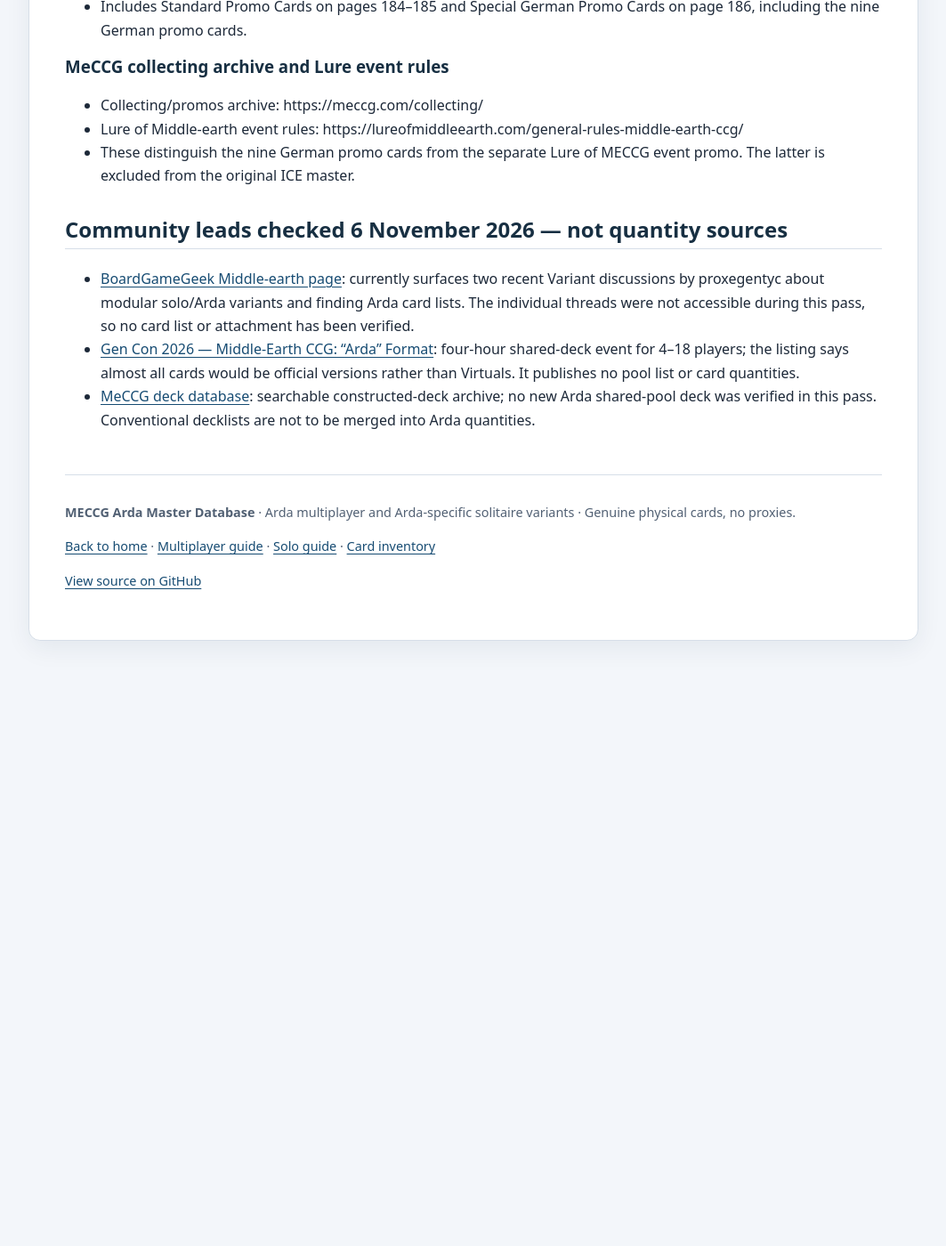
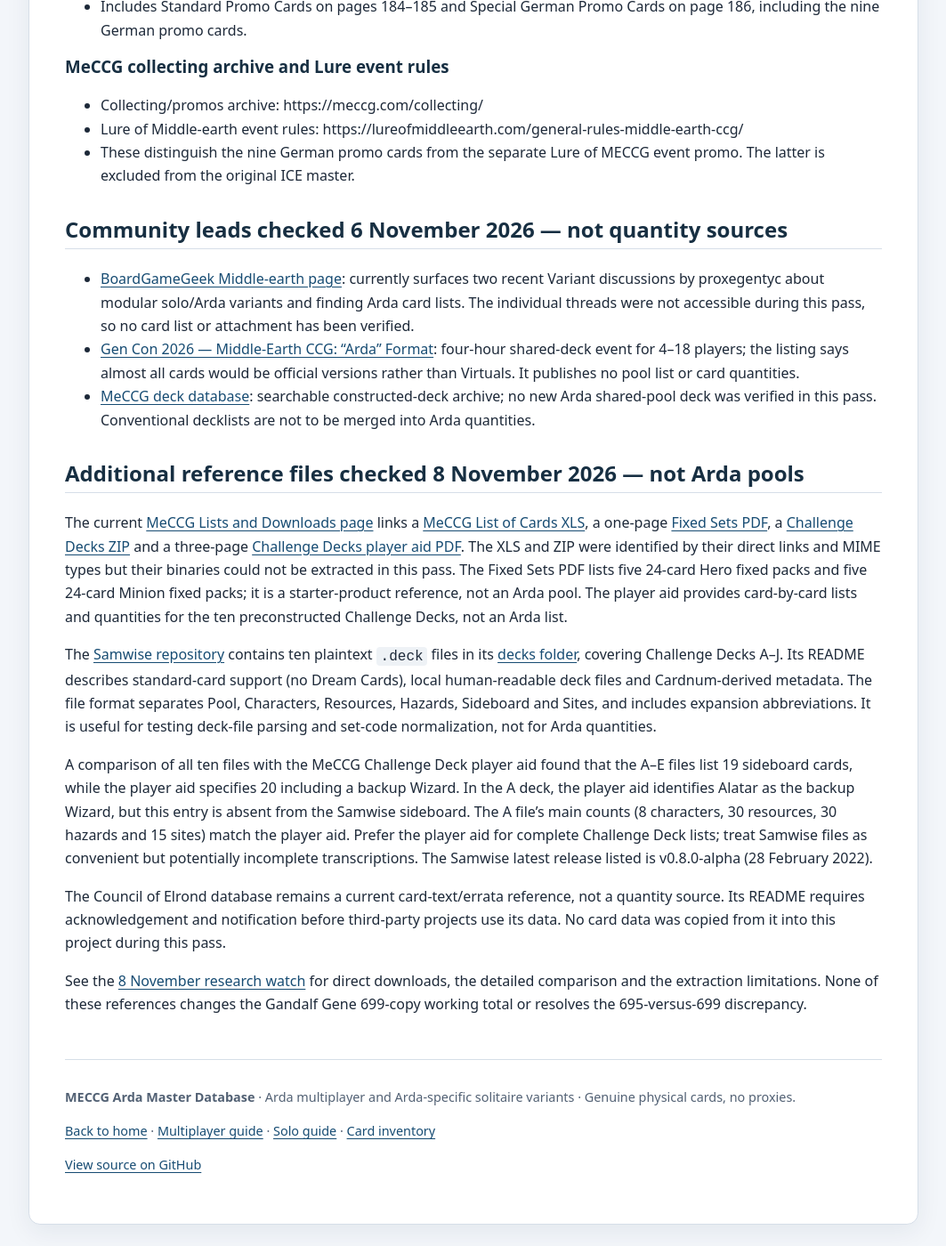
Before and after one commit to JamSpot/meccg-arda-master-database, a Jekyll site: the page built from docs/sources.md, in a window 1280 px wide and 1400 px high, scrolled down 9808 px. Shown: the whole window at 89% size, without its empty margins (108-1171 px from the left). Built offline with Jekyll 4.4.1, drawn with Linux system fonts in a browser that asks for light colours; our own code applies the rules of GitHub Pages for plain Markdown files; before the commit the page ends 10552 px from its top, so only the background shows below that.

Commit message:
Record MeCCG Challenge Deck references and Samwise deck-file audit

```diff
--- a/docs/sources.md
+++ b/docs/sources.md
@@ -250,3 +250,16 @@ The [metw.net cardlists](https://metw.net/) give the base counts for all seven e
 - [BoardGameGeek Middle-earth page](https://boardgamegeek.com/boardgame/1915): currently surfaces two recent Variant discussions by proxegentyc about modular solo/Arda variants and finding Arda card lists. The individual threads were not accessible during this pass, so no card list or attachment has been verified.
 - [Gen Con 2026 — Middle-Earth CCG: “Arda” Format](https://www.gencon.com/events/303679): four-hour shared-deck event for 4–18 players; the listing says almost all cards would be official versions rather than Virtuals. It publishes no pool list or card quantities.
 - [MeCCG deck database](https://meccg.com/decks/): searchable constructed-deck archive; no new Arda shared-pool deck was verified in this pass. Conventional decklists are not to be merged into Arda quantities.
+
+
+## Additional reference files checked 8 November 2026 — not Arda pools
+
+The current [MeCCG Lists and Downloads page](https://meccg.com/cards/lists-and-downloads/) links a [MeCCG List of Cards XLS](https://meccg.es/meta/cards/list/MeCCG%20List%20of%20Cards.xls), a one-page [Fixed Sets PDF](https://meccg.es/meta/cards/list/Fixed%20Sets.pdf), a [Challenge Decks ZIP](https://meccg.es/meta/cards/list/Challenge%20Decks.zip) and a three-page [Challenge Decks player aid PDF](https://meccg.es/meta/cards/list/MECCG-CD-playeraid_v1.0.pdf). The XLS and ZIP were identified by their direct links and MIME types but their binaries could not be extracted in this pass. The Fixed Sets PDF lists five 24-card Hero fixed packs and five 24-card Minion fixed packs; it is a starter-product reference, not an Arda pool. The player aid provides card-by-card lists and quantities for the ten preconstructed Challenge Decks, not an Arda list.
+
+The [Samwise repository](https://github.com/SylvanSign/samwise) contains ten plaintext `.deck` files in its [decks folder](https://github.com/SylvanSign/samwise/tree/main/decks), covering Challenge Decks A–J. Its README describes standard-card support (no Dream Cards), local human-readable deck files and Cardnum-derived metadata. The file format separates Pool, Characters, Resources, Hazards, Sideboard and Sites, and includes expansion abbreviations. It is useful for testing deck-file parsing and set-code normalization, not for Arda quantities.
+
+A comparison of all ten files with the MeCCG Challenge Deck player aid found that the A–E files list 19 sideboard cards, while the player aid specifies 20 including a backup Wizard. In the A deck, the player aid identifies Alatar as the backup Wizard, but this entry is absent from the Samwise sideboard. The A file's main counts (8 characters, 30 resources, 30 hazards and 15 sites) match the player aid. Prefer the player aid for complete Challenge Deck lists; treat Samwise files as convenient but potentially incomplete transcriptions. The Samwise latest release listed is v0.8.0-alpha (28 February 2022).
+
+The Council of Elrond database remains a current card-text/errata reference, not a quantity source. Its README requires acknowledgement and notification before third-party projects use its data. No card data was copied from it into this project during this pass.
+
+See the [8 November research watch](research-watch-2026-11-08.html) for direct downloads, the detailed comparison and the extraction limitations. None of these references changes the Gandalf Gene 699-copy working total or resolves the 695-versus-699 discrepancy.
```
